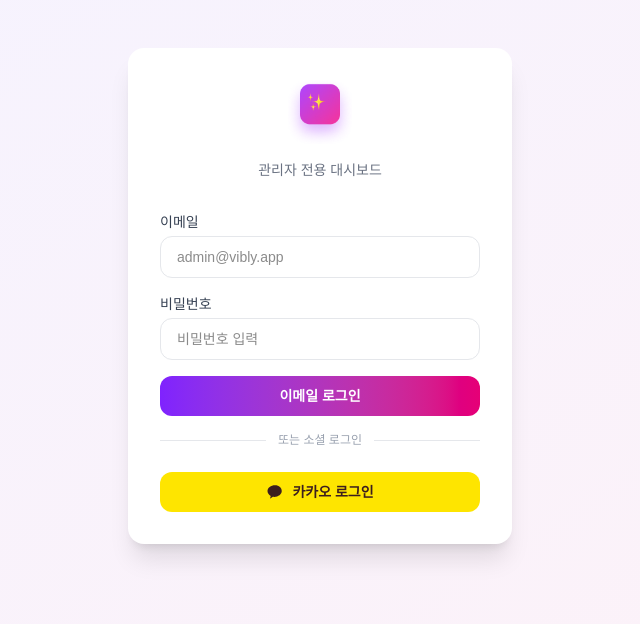
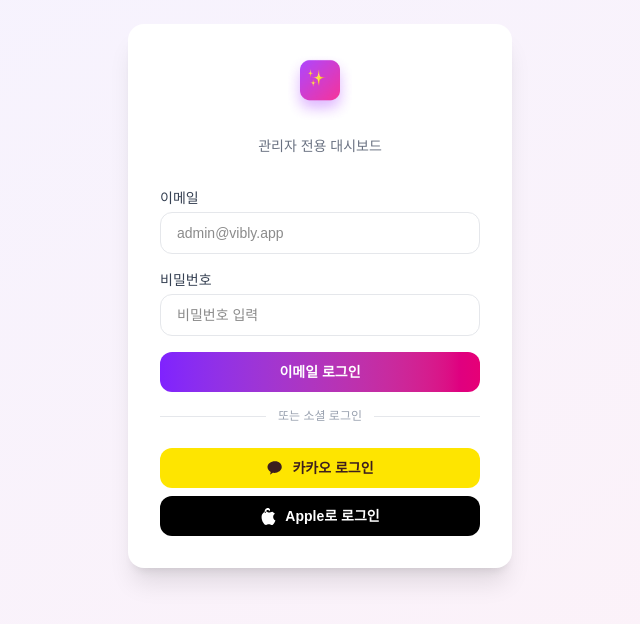
Before and after one commit to KOR-Giseong/Vibly-Admin, a Next.js app: page /login in a window 1280 px wide. Shown: the part 104-728 px from the top of the page, without its empty margins (320-960 px from the left). Built offline with nearby package versions, Linux system fonts and the light colour scheme; no server answers.

Commit message:
feat: 관리자 웹 Apple 로그인 추가
- lib/services.ts: authApi.appleLogin() 추가 (POST /auth/admin/apple)
- app/login/page.tsx: Apple Sign In JS SDK 로드, initApple/handleAppleLogin 구현, Apple 버튼 UI 추가

```diff
--- a/app/login/page.tsx
+++ b/app/login/page.tsx
@@ -7,6 +7,8 @@
 
 const GOOGLE_CLIENT_ID = process.env.NEXT_PUBLIC_GOOGLE_CLIENT_ID ?? '';
 const KAKAO_JS_KEY = process.env.NEXT_PUBLIC_KAKAO_JS_KEY ?? '';
+const APPLE_CLIENT_ID = process.env.NEXT_PUBLIC_APPLE_CLIENT_ID ?? '';
+const APPLE_REDIRECT_URI = process.env.NEXT_PUBLIC_APPLE_REDIRECT_URI ?? (typeof window !== 'undefined' ? window.location.origin + '/login' : '');
 
 const MAX_ATTEMPTS = 5;
 const LOCK_SECONDS = 30;
@@ -43,6 +45,20 @@
           success: (authObj: { access_token: string }) => void;
           fail: () => void;
         }) => void;
+      };
+    };
+    AppleID: {
+      auth: {
+        init: (config: {
+          clientId: string;
+          scope: string;
+          redirectURI: string;
+          usePopup: boolean;
+        }) => void;
+        signIn: () => Promise<{
+          authorization: { id_token: string; code: string };
+          user?: { name?: { firstName?: string; lastName?: string }; email?: string };
+        }>;
       };
     };
   }
@@ -97,6 +113,17 @@
     if (!window.Kakao.isInitialized()) {
       window.Kakao.init(KAKAO_JS_KEY);
     }
+  };
+
+  // Apple SDK 초기화
+  const initApple = () => {
+    if (!APPLE_CLIENT_ID || !window.AppleID) return;
+    window.AppleID.auth.init({
+      clientId: APPLE_CLIENT_ID,
+      scope: 'email name',
+      redirectURI: APPLE_REDIRECT_URI || window.location.origin + '/login',
+      usePopup: true,
+    });
   };
 
   const onLoginSuccess = (accessToken: string) => {
@@ -168,6 +195,22 @@
     });
   };
 
+  const handleAppleLogin = async () => {
+    if (lockRemaining > 0 || !window.AppleID) return;
+    setError('');
+    setLoading(true);
+    try {
+      const result = await window.AppleID.auth.signIn();
+      const { accessToken } = await authApi.appleLogin(result.authorization.id_token);
+      onLoginSuccess(accessToken);
+    } catch (e) {
+      if ((e as { error?: string })?.error === 'popup_closed_by_user') return; // 사용자가 팝업 닫음
+      handleLoginError('Apple 로그인에 실패했습니다. 관리자 계정을 확인해 주세요.');
+    } finally {
+      setLoading(false);
+    }
+  };
+
   const isLocked = lockRemaining > 0;
 
   return (
@@ -183,6 +226,13 @@
         <Script
           src="https://t1.kakaocdn.net/kakao_js_sdk/2.7.4/kakao.min.js"
           onLoad={initKakao}
+          strategy="afterInteractive"
+        />
+      )}
+      {APPLE_CLIENT_ID && (
+        <Script
+          src="https://appleid.cdn-apple.com/appleauth/static/jsapi/appleid/1/en_US/appleid.auth.js"
+          onLoad={initApple}
           strategy="afterInteractive"
         />
       )}
@@ -239,7 +289,7 @@
             </button>
           </form>
 
-          {(GOOGLE_CLIENT_ID || KAKAO_JS_KEY) && (
+          {(GOOGLE_CLIENT_ID || KAKAO_JS_KEY || APPLE_CLIENT_ID) && (
             <>
               <div className="flex items-center gap-3 my-4">
                 <div className="flex-1 h-px bg-gray-200" />
@@ -267,6 +317,19 @@
                     카카오 로그인
                   </button>
                 )}
+
+                {APPLE_CLIENT_ID && (
+                  <button
+                    onClick={handleAppleLogin}
+                    disabled={loading || isLocked}
+                    className="w-full py-2.5 bg-black text-white rounded-xl font-semibold text-sm hover:bg-gray-900 transition disabled:opacity-50 flex items-center justify-center gap-2"
+                  >
+                    <svg width="17" height="17" viewBox="0 0 814 1000" fill="currentColor">
+                      <path d="M788.1 340.9c-5.8 4.5-108.2 62.2-108.2 190.5 0 148.4 130.3 200.9 134.2 202.2-.6 3.2-20.7 71.9-68.7 141.9-42.8 61.6-87.5 123.1-155.5 123.1s-85.5-39.5-164-39.5c-76 0-103.7 40.8-165.9 40.8s-105-37.3-155.5-127.2C46.7 790.7 0 663 0 541.8c0-207.8 135.6-318.3 269.6-318.3 71.2 0 130.3 46.7 175.1 46.7 43.5 0 111.7-49.3 193.5-49.3zM498.4 92.3c-.6 0-1.2 0-2 .1C490 36.7 420.3 0 360.4 0c-52.8 0-106.7 33.1-144.2 84.5-32.4 45.6-55.9 118.3-28.5 183.7 6.7 16.3 14.8 22.5 22.6 22.5 8.4 0 18.2-7.2 25.3-14.5 33-34.5 66.6-91.6 66.6-152.2l.6-7.3c10-2 20.1-2.7 29.7-2.7 55.7 0 117.3 30.9 148 75.3z"/>
+                    </svg>
+                    Apple로 로그인
+                  </button>
+                )}
               </div>
             </>
           )}
--- a/lib/services.ts
+++ b/lib/services.ts
@@ -55,6 +55,8 @@
     apiClient.post<{ accessToken: string }>('/auth/admin/google', { idToken }).then((r) => r.data),
   kakaoLogin: (accessToken: string) =>
     apiClient.post<{ accessToken: string }>('/auth/admin/kakao', { idToken: accessToken }).then((r) => r.data),
+  appleLogin: (idToken: string) =>
+    apiClient.post<{ accessToken: string }>('/auth/admin/apple', { idToken }).then((r) => r.data),
 };
 
 export interface AdminLog {
```
